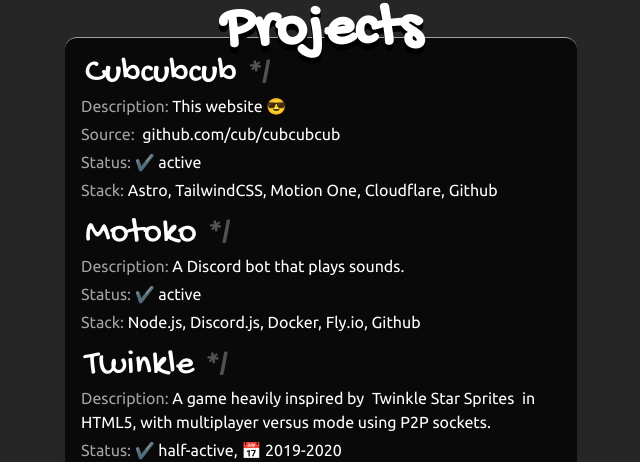
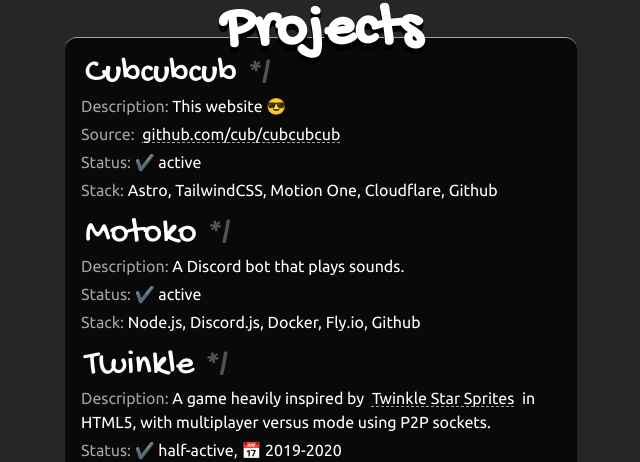
Before and after one commit to cub/cubcubcub, an Astro site: page / in a window 1280 px wide. Shown: the part 2019-2481 px from the top of the page, 319-959 px from the left. Built offline with nearby package versions, Linux system fonts and the light colour scheme; Astro itself is replaced by a stand-in of ours.

Commit message:
fix link style static

```diff
--- a/src/pages/base.css
+++ b/src/pages/base.css
@@ -4,6 +4,6 @@
 
 @layer base {
   a {
-    @apply p-1 leading-none rounded transition bg-transparent hover:bg-white hover:text-black;
+    @apply p-1 underline decoration-dashed decoration-1 decoration-neutral-400 underline-offset-2 leading-none rounded transition bg-transparent hover:bg-white hover:text-black;
   }
 }
```
